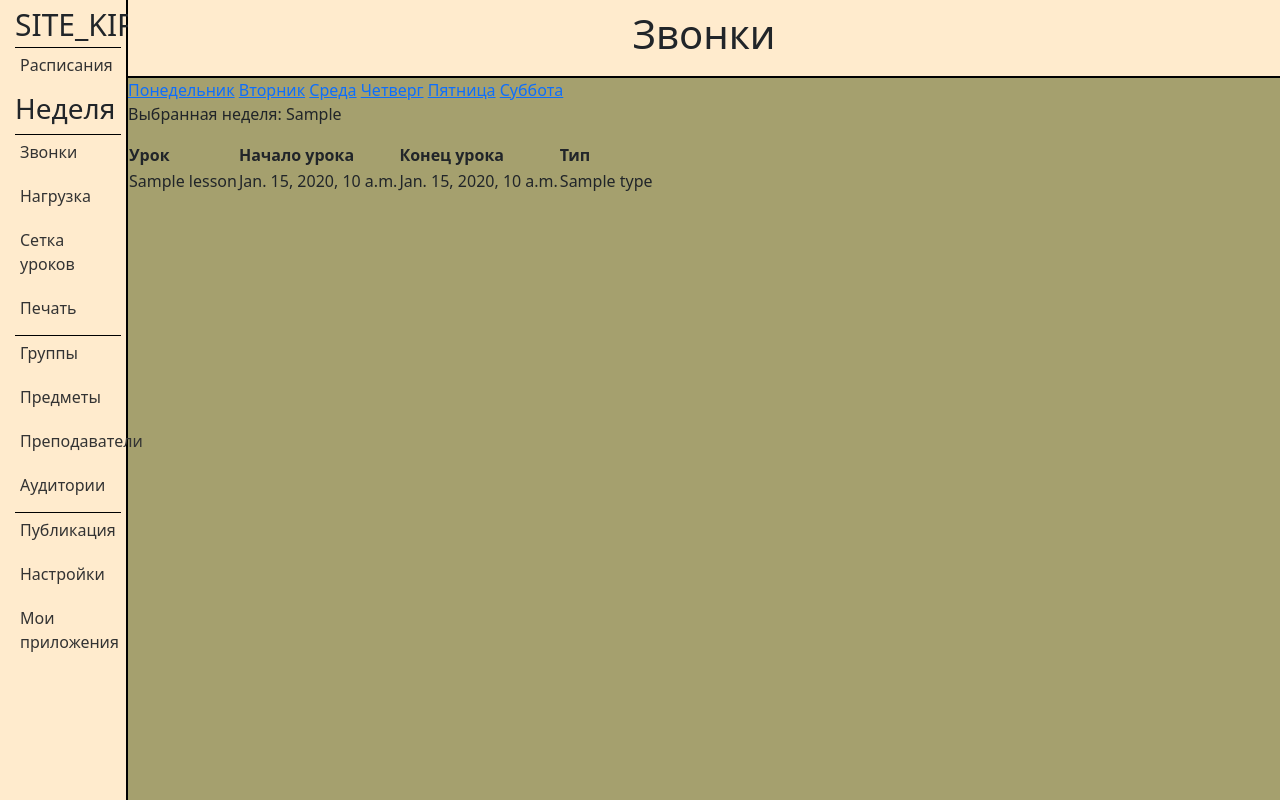
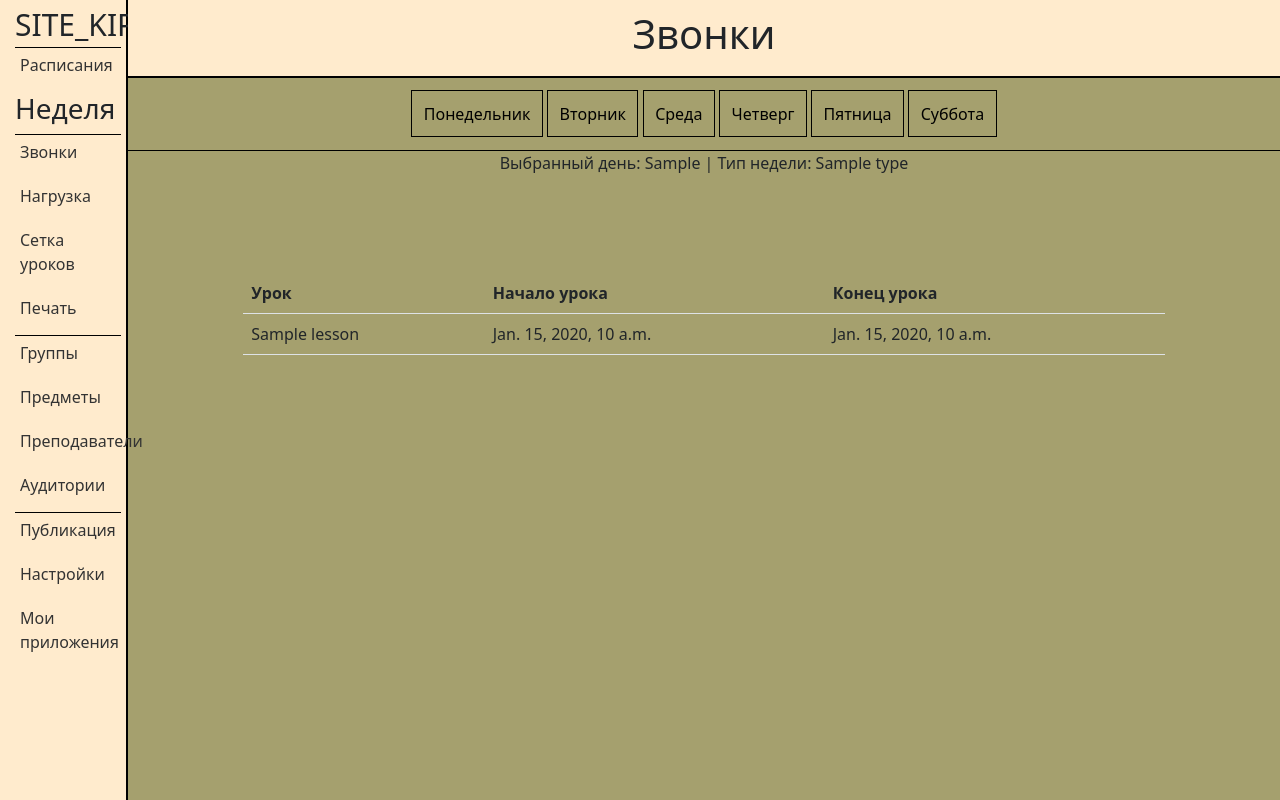
Before and after one commit to rokman87/KIPO_SITE, a Django app: template applications/templates/applications/bells.html in a window 1280 px wide. Run offline with Django 4.2, Linux system fonts and the light colour scheme; the template is opened without the code that fills it: most values are stand-ins (such as "Sample title", 1, 10 or a date in 2020).

Commit message:
Correct call output

```diff
--- a/applications/static/applications/css/main.css
+++ b/applications/static/applications/css/main.css
@@ -111,3 +111,31 @@ button#open_pop_up {
     width: 80%;
     margin: auto;
 }
+
+/*Вывод звонков*/
+.day_selector {
+    display: grid;
+    text-align: center;
+    height: 80px;
+    align-content: space-between;
+    margin-bottom: 10%;
+}
+.week-selector a {
+    color: black;
+    text-decoration: none;
+    border: 1px solid black;
+    padding: 1%;
+    margin: auto;
+}
+.week-selector {
+    border-bottom: 1px solid black;
+    height: 50px;
+    margin-top: 2%;
+}
+p {
+    margin: auto;
+}
+table.table {
+    width: 80%;
+    margin: auto;
+}
--- a/applications/templates/applications/bells.html
+++ b/applications/templates/applications/bells.html
@@ -8,7 +8,8 @@
         <h1>Звонки</h1>
     </header>
 
-    <!-- Добавляем кнопки для переключения дней недели -->
+<div class="day_selector">
+    <!-- Добавьте выпадающий список или ссылки для выбора дня -->
     <div class="week-selector">
         <a href="?day=Понедельник">Понедельник</a>
         <a href="?day=Вторник">Вторник</a>
@@ -17,16 +18,16 @@
         <a href="?day=Пятница">Пятница</a>
         <a href="?day=Суббота">Суббота</a>
     </div>
+    <p>Выбранный день: {{ selected_day }} | Тип недели: {{ bell.type }}</p>
 
-    <p>Выбранная неделя: {{ selected_week }}</p>
+</div>
 
-    <table>
+    <table class="table">
         <thead>
             <tr>
                 <th>Урок</th>
                 <th>Начало урока</th>
                 <th>Конец урока</th>
-                <th>Тип</th>
             </tr>
         </thead>
         <tbody>
@@ -35,7 +36,6 @@
                 <td>{{ bell.lesson }}</td>
                 <td>{{ bell.time_start }}</td>
                 <td>{{ bell.time_end }}</td>
-                <td>{{ bell.type }}</td>
             </tr>
             {% endfor %}
         </tbody>
```
